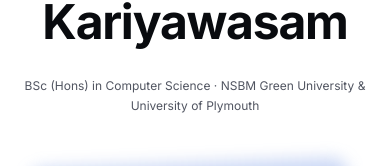
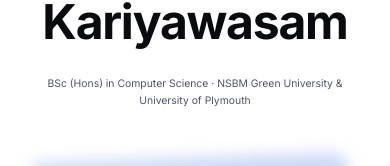
Before and after one commit to mrdesandu/My_Portfolio, a Next.js app: page / in a window 390 px wide. Shown: the part 220-386 px from the top of the page. Built offline with nearby package versions, Linux system fonts and the light colour scheme.

Commit message:
Reduce education text size on mobile

```diff
--- a/components/section-hero.tsx
+++ b/components/section-hero.tsx
@@ -19,7 +19,7 @@ export function SectionHero() {
           >
             {profile.name}
           </h1>
-          <p className="mt-6 text-xs leading-relaxed text-muted-foreground break-words">
+          <p className="mt-6 text-[0.65rem] sm:text-xs leading-relaxed text-muted-foreground break-words">
             BSc (Hons) in Computer Science · NSBM Green University &amp; University of Plymouth
           </p>
         </div>
```
